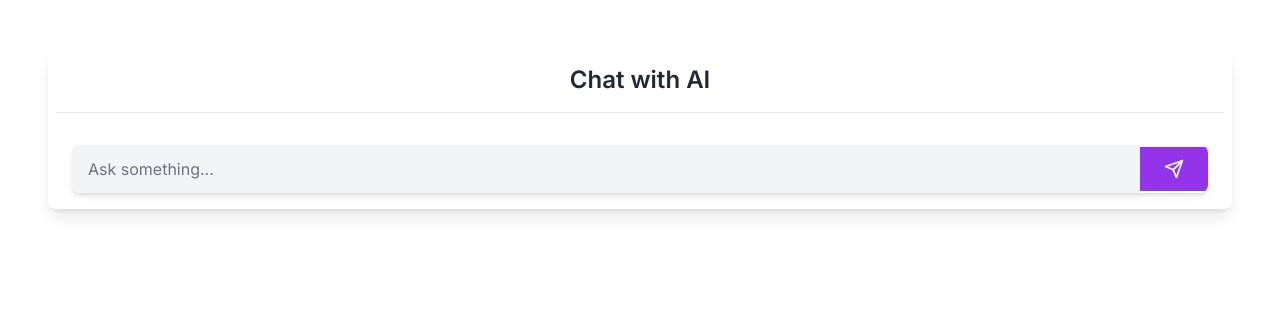
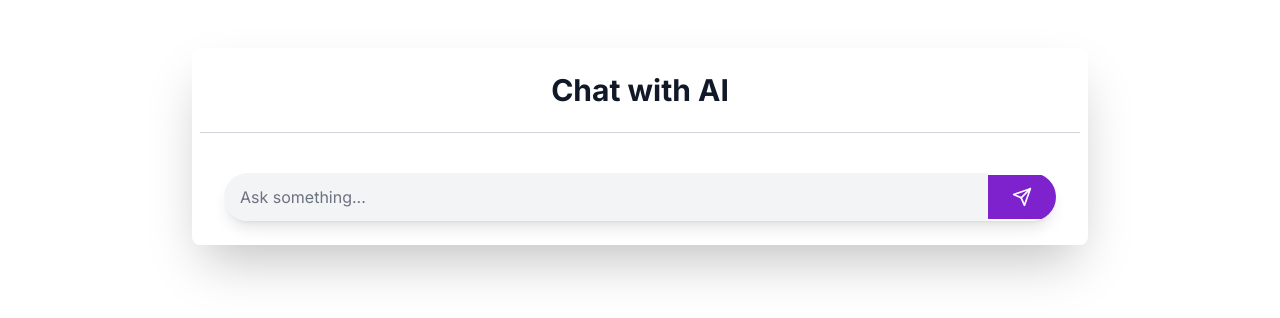
Before and after one commit to AhmadRazaNewMan/streaming-with-large-language-response-next-js, a Next.js app: page / in a window 1280 px wide. Shown: the top 318 px of the page. Built offline with nearby package versions, Linux system fonts and the light colour scheme.

Commit message:
working on the style

```diff
--- a/app/page.js
+++ b/app/page.js
@@ -10,12 +10,12 @@ export default function Home() {
   });
 
   return (
-    <main className="flex min-h-screen flex-col items-center  p-4 md:p-12 bg-gradient-to-r">
-      <div className="w-full px-2 bg-white rounded-lg shadow-lg">
-        <div className="p-4 border-b border-gray-200">
-          <h1 className="text-2xl font-semibold text-center text-gray-800">Chat with AI</h1>
+    <main className="flex min-h-screen flex-col items-center p-4 md:p-12 bg-gradient-to-r ">
+      <div className="w-full max-w-4xl px-2 bg-white rounded-lg shadow-2xl">
+        <div className="p-6 border-b border-gray-300">
+          <h1 className="text-3xl font-bold text-center text-gray-900">Chat with AI</h1>
         </div>
-        <div className="p-4">
+        <div className="p-6">
           {RenderMessages()}
           {RenderForm()}
         </div>
@@ -26,7 +26,7 @@ export default function Home() {
   function RenderForm() {
     return (
       <form
-        className="mt-4 flex items-center rounded-lg overflow-hidden shadow-md"
+        className="mt-4 flex items-center rounded-full overflow-hidden shadow-lg transition-transform duration-300 transform-gpu hover:scale-105"
         onSubmit={(event) => {
           event.preventDefault();
           handleSubmit(event, {
@@ -42,11 +42,11 @@ export default function Home() {
           onChange={handleInputChange}
           placeholder={isLoading ? "Generating..." : "Ask something..."}
           disabled={isLoading}
-          className="flex-grow py-3 px-4 outline-none bg-gray-100 text-gray-800 placeholder-gray-500 disabled:bg-transparent"
+          className="flex-grow py-3 px-4 outline-none bg-gray-100 text-gray-900 placeholder-gray-500 disabled:bg-transparent"
         />
         <button
           type="submit"
-          className={`flex items-center justify-center ${isLoading ? "bg-gray-400 cursor-not-allowed" : "bg-purple-600 hover:bg-purple-700"} text-white font-semibold py-3 px-6 transition duration-200`}
+          className={`flex items-center justify-center ${isLoading ? "bg-gray-400 cursor-not-allowed" : "bg-purple-700 hover:bg-purple-800"} text-white font-semibold py-3 px-6 transition duration-200`}
           disabled={isLoading}
         >
           {isLoading ? <Loader2 onClick={stop} className="w-5 h-5 animate-spin" /> : <Send className="w-5 h-5" />}
@@ -57,20 +57,19 @@ export default function Home() {
 
   function RenderMessages() {
     return (
-      <div id="chatbox" className="mt-4  space-y-4">
+      <div id="chatbox" className="mt-4 space-y-4">
         {messages.map((m, index) => (
           <div
             key={index}
-            className={`relative p-4 rounded-lg shadow-md max-w-lg ${m.role === "user" ? "bg-purple-600 text-white ml-auto" : ""} `}
+            className={`relative p-4 rounded-lg shadow-lg max-w-lg transition-transform duration-300 transform-gpu hover:scale-80 ${m.role === "user" ? "bg-purple-700 text-white ml-auto" : "bg-gray-100 text-gray-900"} `}
           >
-
-            {<Markdown text={m.content}/>}
+            <Markdown text={m.content} />
             {m.role === 'user' ? (
-              <User2 className="absolute top-2 -left-7 text-purple-700" />
+              <User2 className="absolute top-2 -left-7 text-purple-300" />
             ) : (
-              <Bot className={`absolute top-2 -left-6 rounded-lg text-purple-700 ${
-                isLoading && index===messages.length-1 ? 'animate-bounce': ""
-              }`}  />
+              <Bot className={`absolute top-2 -left-7 rounded-full text-purple-300 ${
+                isLoading && index === messages.length - 1 ? 'animate-bounce' : ""
+              }`} />
             )}
           </div>
         ))}
```
